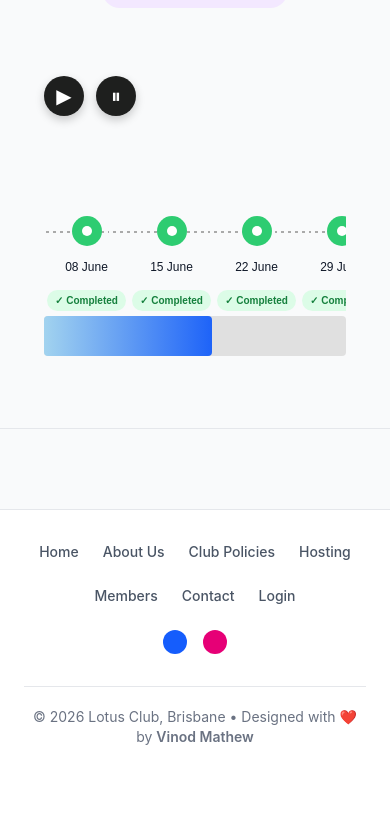
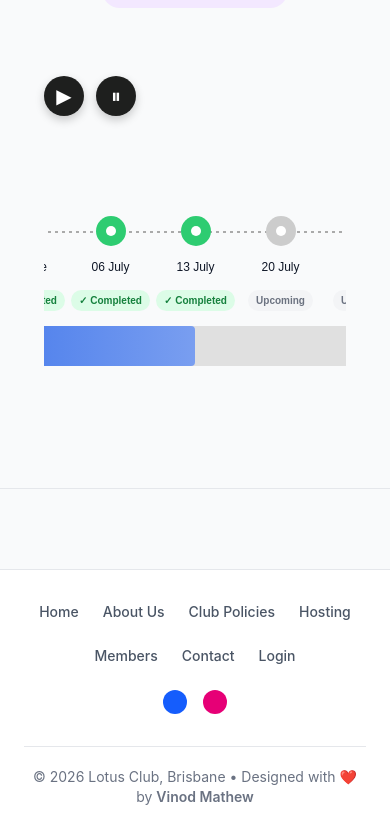
Before and after one commit to scrumvisualize/lotusclub, a React (Vite) app: page / in a window 390 px wide. Shown: the part 5598-6437 px from the top of the page. Before the commit the page ends 6377 px from the top, so only its background shows below. Built offline with nearby package versions, Linux system fonts and the light colour scheme; no server answers.

Commit message:
fix slider move and mobile resp

```diff
--- a/src/components/HostingTimeline.tsx
+++ b/src/components/HostingTimeline.tsx
@@ -13,7 +13,7 @@ export default function MondayTimeline() {
     const today = new Date();
 
     const allSchedule = schedule;
-    const isDarkMode = document.documentElement.classList.contains('dark');
+    //const isDarkMode = document.documentElement.classList.contains('dark');
 
     const lastCompletedIndex = allSchedule.reduce((acc, item, i) => {
         return new Date(item.date) <= today ? i : acc;
@@ -28,6 +28,8 @@ export default function MondayTimeline() {
         maxIndex <= 0
             ? 0
             : (Math.max(0, safeActiveIndex) / maxIndex) * 100;
+
+    const timelineRef = useRef<HTMLDivElement | null>(null);
 
     // =========================
     // PLAY / PAUSE
@@ -55,6 +57,41 @@ export default function MondayTimeline() {
             if (intervalRef.current) clearInterval(intervalRef.current);
         };
     }, [playing, lastCompletedIndex]);
+
+    useEffect(() => {
+
+        if (safeActiveIndex < 0) return;
+
+        const container = timelineRef.current;
+
+        if (!container) return;
+
+
+        const timelineWidth = 850;
+        const itemWidth = timelineWidth / allSchedule.length;
+
+
+        // Position of current green icon
+        const iconPosition =
+            safeActiveIndex * itemWidth + itemWidth / 2;
+
+
+        // Keep icon in center of mobile screen
+        const scrollPosition =
+            iconPosition - container.clientWidth / 2;
+
+
+        container.scrollTo({
+
+            left: Math.max(0, scrollPosition),
+
+            // Smooth browser animation
+            behavior: "smooth"
+
+        });
+
+
+    }, [safeActiveIndex]);
 
     const formatDisplayDate = (date: string) => {
         return new Date(date).toLocaleDateString("en-AU", {
@@ -121,10 +158,29 @@ export default function MondayTimeline() {
             {/* =========================
                 TIMELINE WRAPPER
                 ========================= */}
-            <div className="timeline-scroll"
+
+            <div
+                ref={timelineRef}   // ADD THIS
+                className="timeline-scroll"
                 style={{
                     position: 'relative',
                     marginTop: 40,
+                    height: 280,   // FIX: give tooltip space
+                    overflowX: 'auto',
+                    width: '100%',
+                    scrollBehavior: 'smooth'
+
+                }}
+            >
+
+                {/* FIX:
+                Same width as milestone row.
+                This keeps progress bar and green icons synced on mobile.
+                */}
+                <div
+                    style={{
+                        position: 'relative',
+                        minWidth: 850,
                         height: 220
                     }}
                 >
@@ -135,10 +191,9 @@ CONNECTOR BACK LINE
                     <div
                         style={{
                             position: 'absolute',
-                        marginTop: 110,
-                        top: 50,
-                        left: 0,
-                        right: 0,
+                            top: 110,
+                            left: 10,
+                            right: 15,
                             height: 40,
                             background: '#e0e0e0',
                             borderRadius: 4,
@@ -146,23 +201,35 @@ CONNECTOR BACK LINE
                         }}
                     />
 
+
                     {/* =========================
                     CONNECTOR PROGRESS LINE
                     ========================= */}
                     <div
                         style={{
                             position: 'absolute',
-                        marginTop: 110,
-                        top: 50,
-                        left: 0,
+
+                            // FIX:
+                            // Same coordinate system as milestone row
+                            top: 110,
+                            left: 10,
+
                             height: 40,
-                        width: `${progress}%`,
-                        background: 'linear-gradient(90deg, #a2d3ef, #1e63f8)',
+
+                            // FIX:
+                            // Calculate against complete timeline width
+                            width: `calc(${progress}% - 15px)`,
+
+                            background:
+                                'linear-gradient(90deg, #0f53e6, #799ef0)',
+
                             borderRadius: 4,
                             zIndex: 1,
+
                             transition: 'width 0.8s ease'
                         }}
                     />
+
 
                     {/* =========================
                     MILESTONES ROW
@@ -173,26 +240,27 @@ CONNECTOR PROGRESS LINE
                             marginTop: 60
                         }}
                     >
-                    {/* =========================
-                    DOT ROW (with labels + tooltip)
-                    ========================= */}
-                    <div
-                        style={{
-                            position: 'relative'
-                        }}
-                    >
+
                         <div
                             style={{
                                 display: 'flex',
                                 justifyContent: 'space-between',
                                 position: 'relative',
                                 zIndex: 2,
+
+                                // KEEP SAME WIDTH
                                 minWidth: 850
                             }}
                         >
+
                             {allSchedule.map((item, index) => {
-                                const isPastOrPresent = new Date(item.date) <= today;
-                                const isCompleted = index <= safeActiveIndex;
+
+                                const isPastOrPresent =
+                                    new Date(item.date) <= today;
+
+                                const isCompleted =
+                                    index <= safeActiveIndex;
+
 
                                 return (
                                     <div
@@ -203,6 +271,7 @@ CONNECTOR PROGRESS LINE
                                             position: 'relative'
                                         }}
                                     >
+
                                         {/* DOT */}
 
                                         <div
@@ -218,19 +287,36 @@ CONNECTOR PROGRESS LINE
                                                         : '#ccc',
                                                 cursor: 'pointer',
                                                 position: 'relative',
-                                                zIndex: 3,
+                                                zIndex: 999,
                                                 display: 'flex',
                                                 alignItems: 'center',
                                                 justifyContent: 'center'
                                             }}
-                                            onMouseEnter={() => setActiveTooltipIndex(index)}
-                                            onMouseLeave={() => setActiveTooltipIndex(null)}
-                                            onClick={() =>
-                                                setActiveTooltipIndex((prev) =>
-                                                    prev === index ? null : index
-                                                )
-                                            }
+
+                                            // Desktop hover
+                                            onMouseEnter={() => {
+                                                setActiveTooltipIndex(index);
+                                            }}
+
+                                            onMouseLeave={() => {
+                                                setActiveTooltipIndex(null);
+                                            }}
+
+                                            // Mobile touch
+                                            onClick={(e) => {
+                                                e.stopPropagation();
+
+                                                setActiveTooltipIndex(index);
+                                            }}
+
+
+                                            onTouchEnd={(e) => {
+                                                e.stopPropagation();
+
+                                                setActiveTooltipIndex(index);
+                                            }}
                                         >
+
                                             <div
                                                 style={{
                                                     width: 10,
@@ -239,6 +325,7 @@ CONNECTOR PROGRESS LINE
                                                     background: '#fff'
                                                 }}
                                             />
+
                                         </div>
 
                                         {/* TOOLTIP */}
@@ -246,18 +333,27 @@ CONNECTOR PROGRESS LINE
                                             <div
                                                 style={{
                                                     position: 'absolute',
-                                                    top: -55,
+
+                                                    // FIX: position above green icon
+                                                    top: -54,
+
                                                     left: '50%',
                                                     transform: 'translateX(-50%)',
-                                                    // background: '#fff',
-                                                    background: isDarkMode ? '#1f2937' : '#fff', // gray-800
-                                                    color: isDarkMode ? '#fff' : '#111827',      // white / gray-900
-                                                    padding: '6px 10px',
+
+                                                    background: '#1f2937',
+                                                    color: '#fff',
+
+                                                    padding: '8px 12px',
                                                     borderRadius: 8,
-                                                    boxShadow: '0 4px 12px rgba(0,0,0,0.15)',
-                                                    fontSize: 11,
+
+                                                    fontSize: 12,
                                                     whiteSpace: 'nowrap',
-                                                    zIndex: 10
+
+                                                    zIndex: 9999,
+
+                                                    boxShadow: '0 4px 12px rgba(0,0,0,0.3)',
+
+                                                    pointerEvents: 'none'
                                                 }}
                                             >
                                                 <div>👤 {item.hosts[0]}</div>
@@ -265,12 +361,20 @@ CONNECTOR PROGRESS LINE
                                             </div>
                                         )}
 
-                                        {/* DATE LABEL */}
+
+                                        {/* DATE */}
                                         <div
-                                            style={{ fontSize: 12, marginTop: 12, marginBottom: 10 }}
+                                            style={{
+                                                fontSize: 12,
+                                                marginTop: 12,
+                                                marginBottom: 10
+                                            }}
                                         >
                                             {formatDisplayDate(item.date)}
                                         </div>
+
+
+                                        {/* STATUS */}
                                         <div
                                             style={{
                                                 display: 'inline-block',
@@ -279,26 +383,40 @@ CONNECTOR PROGRESS LINE
                                                 borderRadius: 9999,
                                                 fontSize: 10,
                                                 fontWeight: 600,
-                                                background: isCompleted ? '#dcfce7' : '#f3f4f6',
-                                                color: isCompleted ? '#15803d' : '#6b7280',
-                                                transition: 'all 0.3s ease'
+
+                                                background:
+                                                    isCompleted
+                                                        ? '#dcfce7'
+                                                        : '#f3f4f6',
+
+                                                color:
+                                                    isCompleted
+                                                        ? '#15803d'
+                                                        : '#6b7280'
                                             }}
                                         >
-                                            {isCompleted ? '✓ Completed' : 'Upcoming'}
+                                            {
+                                                isCompleted
+                                                    ? '✓ Completed'
+                                                    : 'Upcoming'
+                                            }
                                         </div>
+
+
                                     </div>
                                 );
                             })}
-                        </div>
+
                         </div>
 
+
                         {/* =========================
-DOTTED CONNECTOR ROW
+                        DOTTED CONNECTOR
                         ========================= */}
                         <div
                             style={{
                                 position: 'absolute',
-                            top: 15, // aligns with center of dots
+                                top: 15,
                                 left: 0,
                                 right: 0,
                                 display: 'flex',
@@ -306,24 +424,32 @@ DOTTED CONNECTOR ROW
                                 zIndex: 1
                             }}
                         >
-                        {allSchedule.slice(0, -1).map((_, i) => (
+
+                            {allSchedule
+                                .slice(0, -1)
+                                .map((_, i) => (
                                     <div
                                         key={i}
                                         style={{
                                             flex: 1,
                                             height: 2,
                                             margin: '0 2px',
+
                                             backgroundImage:
-                                        'repeating-linear-gradient(90deg, #aaa 0, #aaa 3px, transparent 3px, transparent 7px)'
+                                                'repeating-linear-gradient(90deg,#aaa 0,#aaa 3px,transparent 3px,transparent 7px)'
                                         }}
                                     />
-
-                        ))}
-
+                                ))
+                            }
 
                         </div>
+
                     </div>
+
                 </div>
+
+            </div>
+
         </div>
     );
 }
```
Lines whose indentation alone changed are shown as unchanged.
